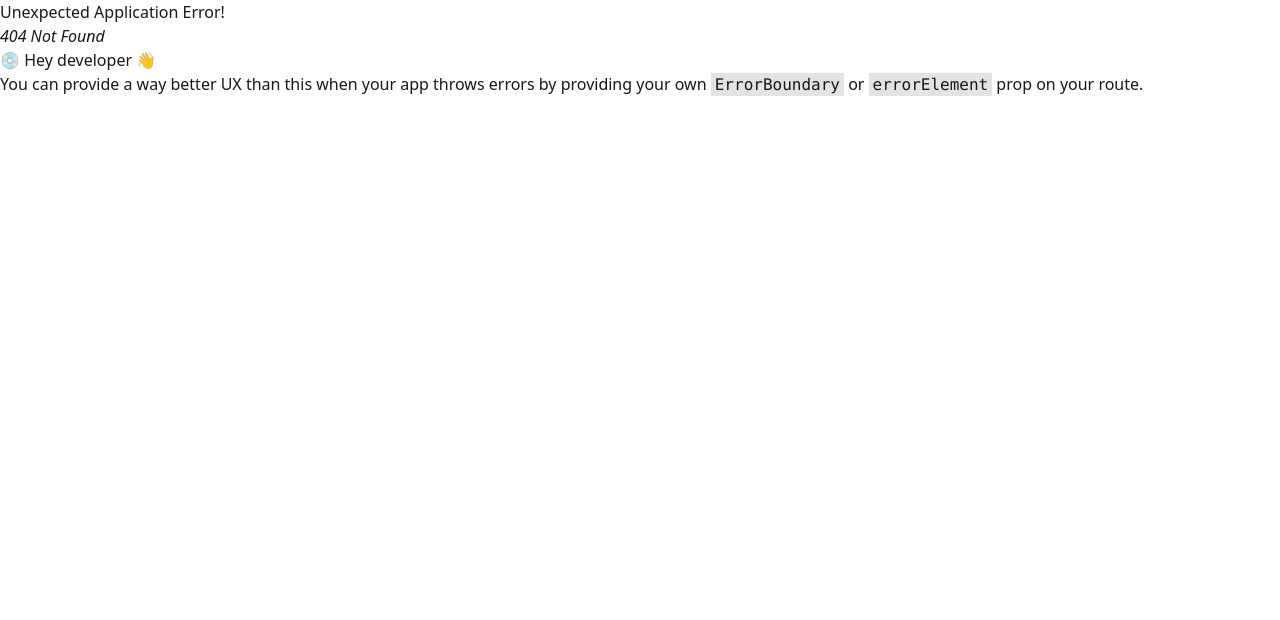
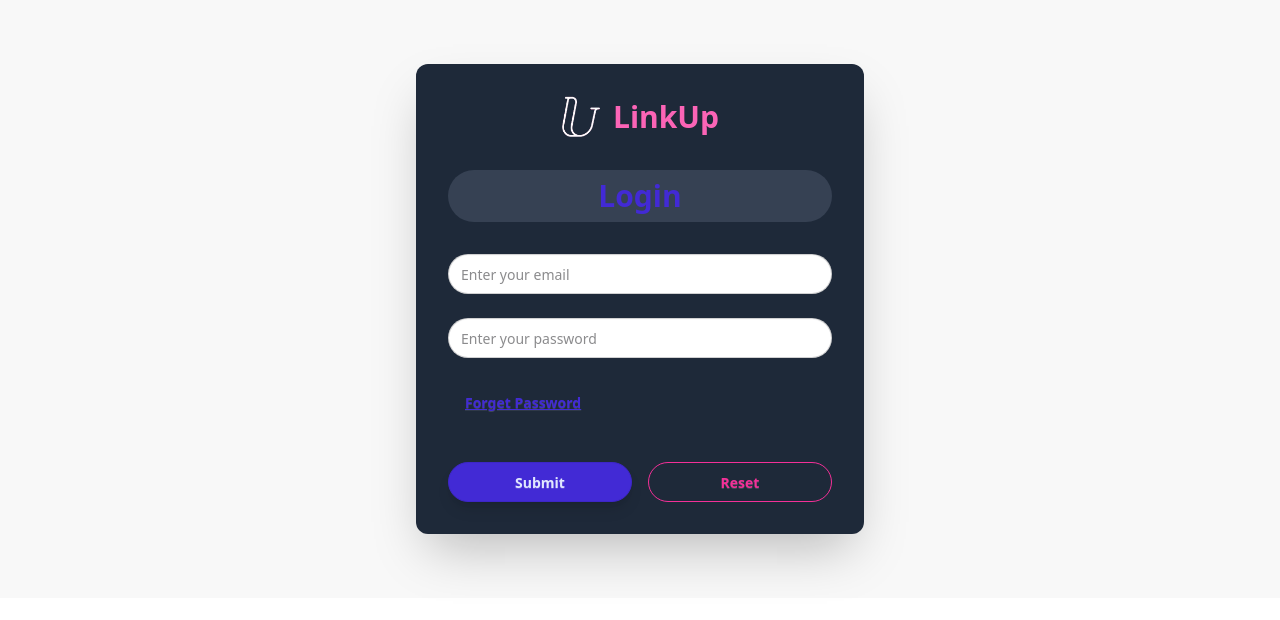
Before and after one commit to anujpaul27/LinkUp-Social-Media, a React (Vite) app: page /login in a window 1280 px wide. Before the commit this address had no page. Shown: the top 620 px of the page. Built offline with nearby package versions, Linux system fonts and the light colour scheme.

Commit message:
Login Design

```diff
--- /dev/null
+++ b/src/Authenticatoin/Login.jsx
@@ -0,0 +1,73 @@
+function Login() {
+  function handleSubmit(event) {
+    event.preventDefault();
+    const form = event.target;
+    const formValue = new FormData(form)
+    const Obj = Object.fromEntries(formValue.entries())
+    console.log(Obj);
+  }
+
+  return (
+    <section className="py-16 bg-base-200">
+      <div className="max-w-md mx-auto bg-gray-800 p-8 rounded-xl shadow-2xl">
+        <h2 className="flex justify-center items-center gap-3 text-3xl font-bold text-center mb-8 text-pink-400">
+          <img className="w-10" src="/LinkUpLogo.png" alt="logo" />
+          LinkUp
+        </h2>
+        <h2 className="text-3xl font-bold text-center mb-8 text-primary bg-gray-700 rounded-full py-2">
+          Login
+        </h2>
+
+        <form onSubmit={handleSubmit} className="space-y-6">
+          {/* Email Field */}
+          <div className="form-control">
+            <input
+              type="email"
+              name="email"
+              placeholder="Enter your email"
+              className="input input-bordered rounded-full w-full"
+              required
+            />
+          </div>
+
+          {/* Password Field */}
+          <div className="form-control">
+            <input
+              type="password"
+              name="password"
+              placeholder="Enter your password"
+              className="input input-bordered rounded-full w-full"
+              required
+            />
+          </div>
+
+          {/* Error Message */}
+          {/* {error && (
+            <p className="text-red-500 text-sm font-semibold">{error}</p>
+          )} */}
+
+          {/* Forget password */}
+          <button className="btn btn-link">Forget Password</button>
+
+          {/* Buttons */}
+          <div className="flex w-full gap-4 pt-4">
+            <button
+              type="submit"
+              className="btn btn-primary flex-1 rounded-full shadow-lg hover:shadow-xl hover:scale-105 transition-all"
+            >
+              Submit
+            </button>
+            <button
+              type="reset"
+              className="btn btn-outline btn-secondary flex-1 rounded-full"
+            >
+              Reset
+            </button>
+          </div>
+        </form>
+      </div>
+    </section>
+  );
+}
+
+export default Login;
--- a/src/main.jsx
+++ b/src/main.jsx
@@ -4,6 +4,7 @@ import './index.css'
 import { createBrowserRouter, RouterProvider } from 'react-router'
 import Main from './Components/Main'
 import Feed_RightBar from './Components/Feed_RightBar'
+import Login from './Authenticatoin/Login'
 
 
 const router = createBrowserRouter([
@@ -17,6 +18,10 @@ const router = createBrowserRouter([
       }
     ]
   },
+  {
+    path: '/login',
+    element: <Login></Login>
+  }
 
 
 ])
```
Also changed, not shown: src/Authenticatoin/Registration.jsx (added).
